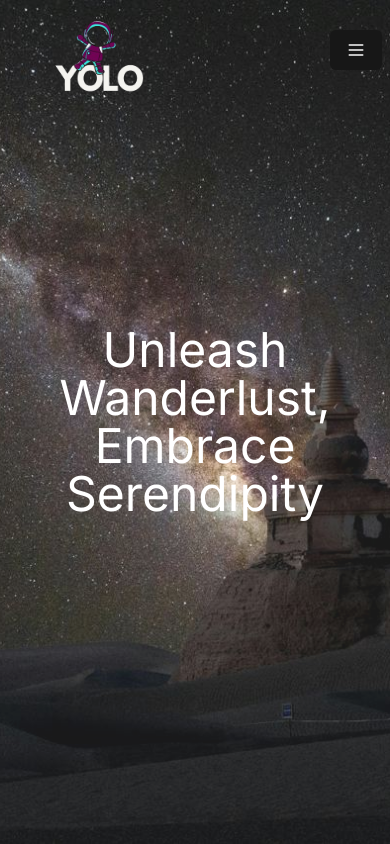
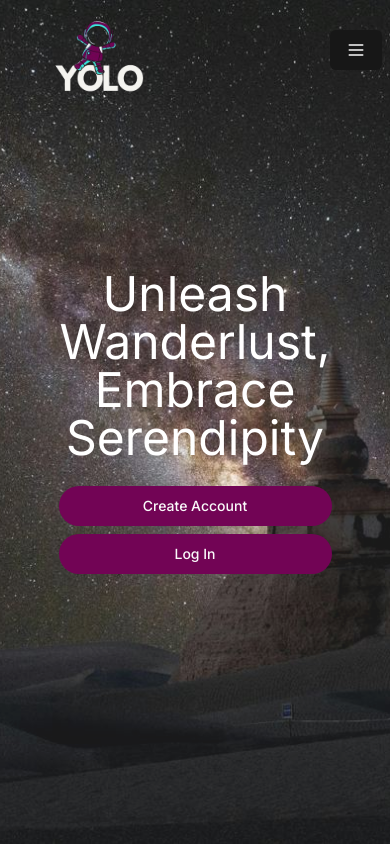
Before and after one commit to aryansighkumaya/yolo-set, a Next.js app: page / in a window 390 px wide. Shown: the top 844 px of the page. Built offline with nearby package versions, Linux system fonts and the light colour scheme.

Commit message:
Update dependencies, remove unused images, and refactor code. (generated by blackbox.ai )

```diff
--- a/app/(marketing)/_components/FadingComponent.jsx
+++ b/app/(marketing)/_components/FadingComponent.jsx
@@ -1,4 +1,5 @@
 "use client";
+import { Button } from '@/components/ui/button';
 import { useEffect, useState } from 'react';
 
 const FadingComponent = () => {
@@ -20,8 +21,16 @@ const FadingComponent = () => {
   }, []);
 
   return (
-    <div className={` bg-transparent p-4 mb-4 h-[100vh] flex justify-center items-center`} style={{ opacity, transition: 'opacity 0.1s' }}>
+    <div className={` bg-transparent p-4 mb-4 h-[100vh] flex justify-center items-center flex-col gap-6`} style={{ opacity, transition: 'opacity 0.1s' }}>
       <h3 className=' text-center text-white text-5xl text-bold capitalize'>Unleash wanderlust, embrace serendipity</h3>
+
+      <div className="flex flex-col gap-2">
+      <Button className=" bg-[#720455] w-[70vw] lg:w-[300px] rounded-[30px]">Create Account</Button>
+
+      <Button className=" bg-[#720455] w-[70vw] lg:hidden rounded-[30px]">Log In</Button>
+
+      </div>
+
     </div>
   );
 };
--- a/components/modals/drawer-modal.jsx
+++ b/components/modals/drawer-modal.jsx
@@ -44,7 +44,7 @@ const DrawerModal = () => {
         width={200}
         height={200}
         objectFit="contain"
-        className=" dark:hidden"
+        className="block dark:hidden"
       />
 </span>
      </DrawerTitle>
```
